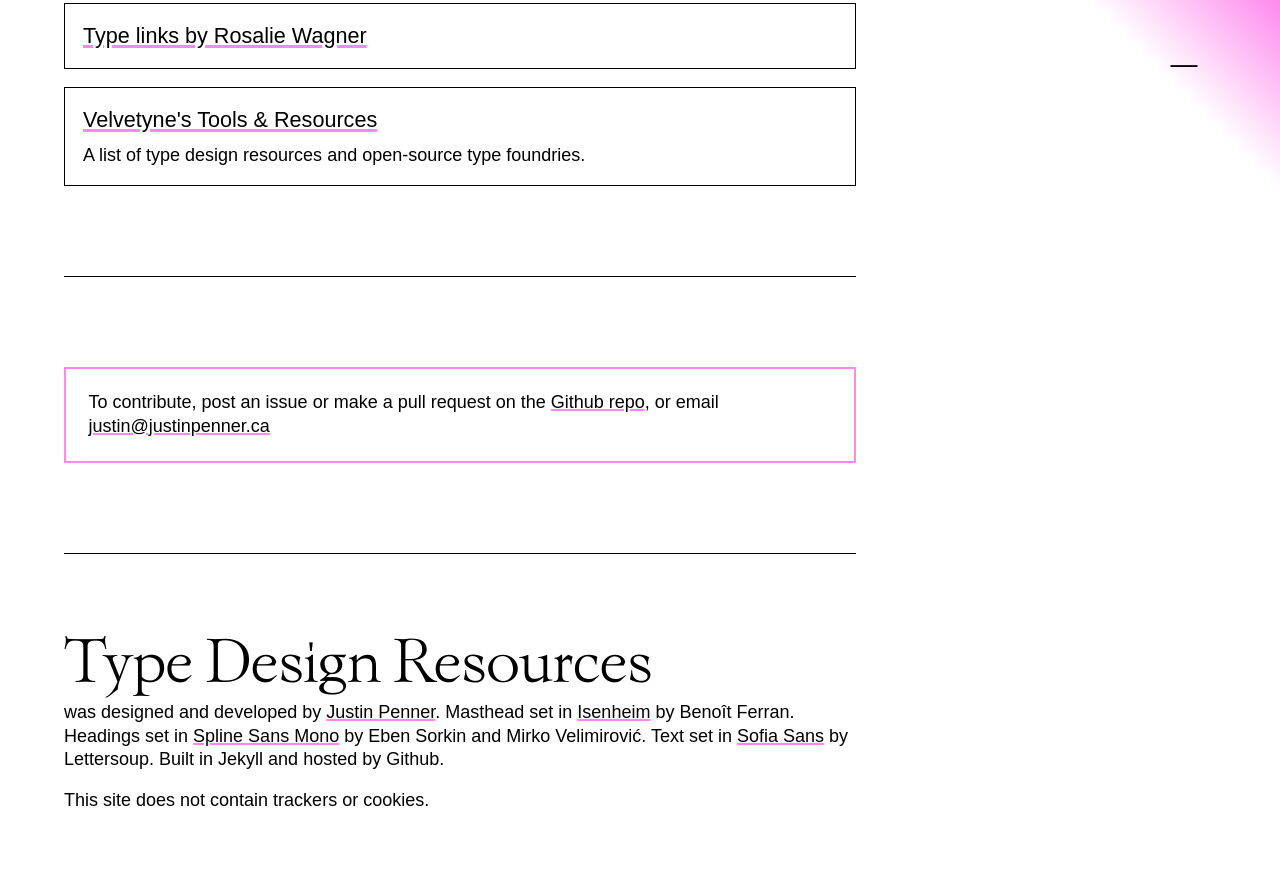
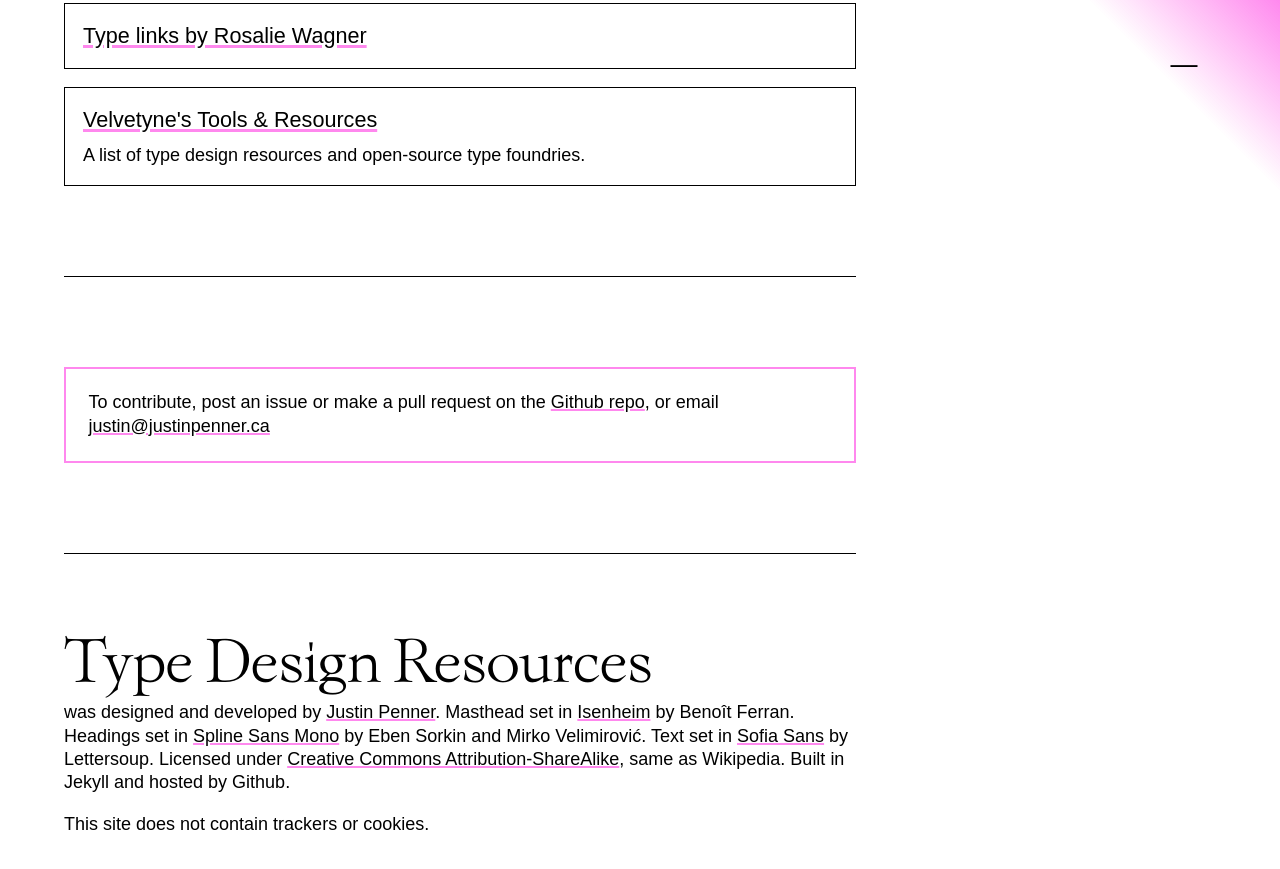
Before and after one commit to justinpenner/type-design-resources, a Jekyll site: the page built from index.md, in a window 1280 px wide and 900 px high, scrolled down 50870 px. Shown: the top 869 px of the window. Built offline with Jekyll 4.4.1, drawn with Linux system fonts in a browser that asks for light colours; some web fonts are replaced.

Commit message:
Update footer with licensing information

```diff
--- a/_layouts/default.html
+++ b/_layouts/default.html
@@ -151,7 +151,7 @@
 
         <hr>
 
-        {{ "**Type Design Resources** was designed and developed by [Justin Penner](https://justinpenner.ca). Masthead set in [Isenheim](https://www.tunera.xyz/fonts/isenheim/) by Benoît Ferran. Headings set in [Spline Sans Mono](https://github.com/SorkinType/SplineSansMono) by Eben Sorkin and Mirko Velimirović. Text set in [Sofia Sans](https://www.lettersoup.de/sofia-sans/) by Lettersoup. Built in Jekyll and hosted by Github." | markdownify }}
+        {{ "**Type Design Resources** was designed and developed by [Justin Penner](https://justinpenner.ca). Masthead set in [Isenheim](https://www.tunera.xyz/fonts/isenheim/) by Benoît Ferran. Headings set in [Spline Sans Mono](https://github.com/SorkinType/SplineSansMono) by Eben Sorkin and Mirko Velimirović. Text set in [Sofia Sans](https://www.lettersoup.de/sofia-sans/) by Lettersoup. Licensed under [Creative Commons Attribution-ShareAlike](https://creativecommons.org/licenses/by-sa/4.0/), same as Wikipedia. Built in Jekyll and hosted by Github." | markdownify }}
 
         {{ "This site does not contain trackers or cookies." | markdownify }}
       </footer>
```
